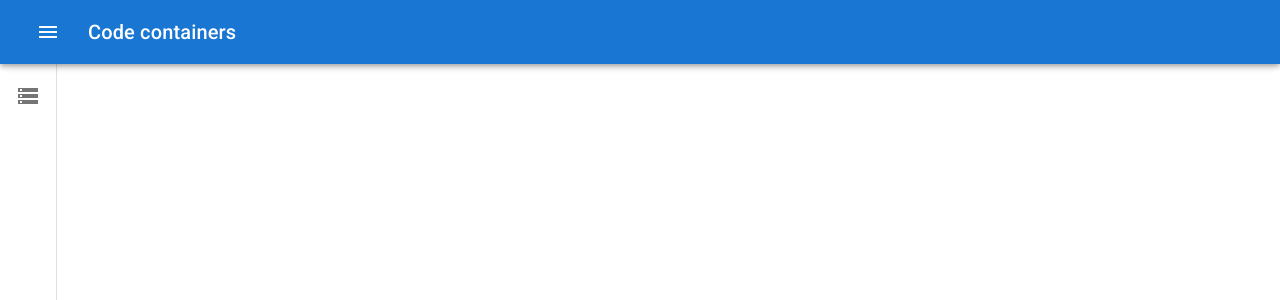
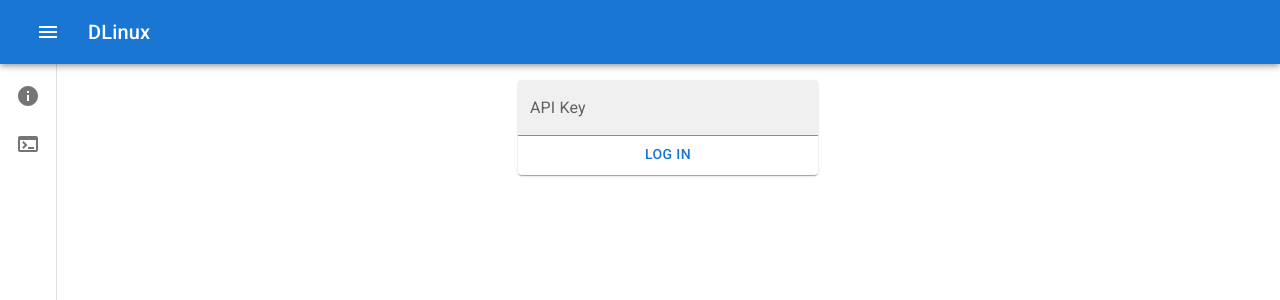
Before and after one commit to CyberL1/dlinux-dashboard, a React (Vite) app: page / in a window 1280 px wide. Shown: the top 300 px of the page. Built offline with nearby package versions, Linux system fonts and the light colour scheme.

Commit message:
feat: connecting to the dlinux api

```diff
--- a/index.html
+++ b/index.html
@@ -4,7 +4,7 @@
     <meta charset="UTF-8" />
     <link rel="icon" type="image/svg+xml" href="/vite.svg" />
     <meta name="viewport" content="width=device-width, initial-scale=1.0" />
-    <title>Code containers</title>
+    <title>DLinux</title>
   </head>
   <body>
     <div id="root"></div>
--- /dev/null
+++ b/src/components/ContainerInfo.tsx
@@ -0,0 +1,25 @@
+import { useEffect, useState } from "react";
+import { Typography } from "@mui/material";
+import { InfoData } from "../types";
+
+export default function ContainerInfo() {
+	const [info, setInfo] = useState<InfoData>();
+
+	useEffect(() => {
+		const updateInfo = async () => {
+			const stats = await fetch(`https://api.ssh.surf/info`, {
+				headers: { "x-ssh-auth": localStorage.getItem("key") },
+			});
+
+			const { data } = await stats.json();
+			setInfo(data);
+		};
+		updateInfo();
+	}, []);
+
+	if (!info) {
+		return "Fetching container info...";
+	}
+
+	return (<Typography>Hostname: {info.name}</Typography>);
+}
--- a/src/components/ContainerStats.tsx
+++ /dev/null
@@ -1,36 +0,0 @@
-import { useEffect, useState } from "react";
-import { ContainerStats as ContainerStatsType } from "dockerode";
-import { Typography } from "@mui/material";
-
-export default function ContainerStats({ id }: { id: string }) {
-  const [stats, setStats] = useState<ContainerStatsType>();
-
-  useEffect(() => {
-    const sse = new EventSource(`/api/containers/${id}/stats`);
-
-    sse.onmessage = ({ data }) => {
-      const parsed = JSON.parse(data);
-      setStats(parsed);
-    };
-
-    return () => {
-      sse.close();
-    };
-  }, []);
-
-  if (!stats) {
-    return "Fetching container stats...";
-  }
-
-  const CPUPercentage =
-    ((stats.cpu_stats.cpu_usage.total_usage -
-      stats.precpu_stats.cpu_usage.total_usage) /
-      (stats.cpu_stats.system_cpu_usage -
-        stats.precpu_stats.system_cpu_usage)) *
-    stats.cpu_stats.online_cpus *
-    100;
-
-  return (
-    <Typography>CPU Usage: {(CPUPercentage || 0).toFixed(2) + "%"}</Typography>
-  );
-}
--- /dev/null
+++ b/src/components/Login.tsx
@@ -0,0 +1,40 @@
+import { Button, Paper, TextField } from "@mui/material";
+import { FormEvent } from "react";
+
+export default function Login() {
+	async function onSubmit(e: FormEvent) {
+		e.preventDefault();
+
+		const formData = new FormData(e.target as HTMLFormElement);
+		const data = Object.fromEntries(formData);
+
+		const hello = await fetch(`https://api.ssh.surf/hello`, {
+			headers: { "x-ssh-auth": data.key },
+		});
+
+		const json = await hello.json();
+
+		if (json.message.startsWith("Hello")) {
+			localStorage.setItem("key", data.key.toString());
+			location.reload();
+		}
+	}
+
+	return (
+		<Paper
+			component="form"
+			autoComplete="off"
+			onSubmit={onSubmit}
+			sx={{
+				display: "flex",
+				flexDirection: "column",
+				margin: "auto",
+				width: 300,
+				height: 95,
+			}}
+		>
+			<TextField label="API Key" type="password" name="key" variant="filled" />
+			<Button type="submit">Log in</Button>
+		</Paper>
+	);
+}
--- a/src/components/WebTerminal.tsx
+++ b/src/components/WebTerminal.tsx
@@ -4,10 +4,12 @@ import { AttachAddon } from "@xterm/addon-attach";
 import { FitAddon } from "@xterm/addon-fit";
 import "@xterm/xterm/css/xterm.css";
 import { useLoaderData } from "react-router";
-import { Container } from "../types";
+import { InfoData } from "../types";
 
 export default function WebTerminal() {
-  const container = useLoaderData() as Container;
+	let container = useLoaderData();
+	container = container.data as InfoData;
+
 	const terminalRef = useRef<HTMLDivElement>(null);
 
 	useEffect(() => {
--- a/src/main.tsx
+++ b/src/main.tsx
@@ -3,13 +3,17 @@ import ReactDOM from "react-dom/client";
 import App from "./pages/App.tsx";
 import "./index.css";
 import { createBrowserRouter, RouterProvider } from "react-router";
-import Containers, {
-  Loader as ContainersLoader,
-} from "./pages/containers/index.tsx";
-import ContainerPage, {
-  Loader as ContainerDataLoader,
-} from "./pages/containers/[name]/index.tsx";
-import TerminalPage from "./pages/containers/[name]/terminal.tsx";
+import ContainerPage from "./pages/container/index.tsx";
+import TerminalPage from "./pages/container/terminal.tsx";
+
+async function loader() {
+	const info = await fetch(`https://api.ssh.surf/info`, {
+		headers: { "x-ssh-auth": localStorage.getItem("key") },
+	});
+
+	const data = await info.json();
+	return data;
+}
 
 const router = createBrowserRouter([
 	{
@@ -18,19 +22,14 @@ const router = createBrowserRouter([
 		errorElement: <App error />,
 		children: [
 			{
-        path: "/containers",
-        element: <Containers />,
-        loader: ContainersLoader,
+				path: "/container",
+				element: <ContainerPage />,
+				loader,
 			},
 			{
-        path: "/containers/:name",
-        element: <ContainerPage />,
-        loader: ContainerDataLoader,
-      },
-      {
-        path: "/containers/:name/terminal",
+				path: "/container/terminal",
 				element: <TerminalPage />,
-        loader: ContainerDataLoader,
+				loader,
 			},
 		],
 	},
--- a/src/pages/App.tsx
+++ b/src/pages/App.tsx
@@ -20,6 +20,7 @@ import * as Icons from "@mui/icons-material";
 import { useState } from "react";
 import { Link, Outlet } from "react-router";
 import ErrorPage from "./Error";
+import Login from "../components/Login";
 
 interface Item {
 	title: string;
@@ -28,7 +29,8 @@ interface Item {
 }
 
 const sidebarItems: Item[] = [
-  { title: "Containers", icon: "Storage", href: "/containers" },
+	{ title: "Info", icon: "Info", href: "/container" },
+	{ title: "Terminal", icon: "Terminal", href: "/container/terminal" },
 ];
 
 const drawerWidth = 240;
@@ -52,7 +54,7 @@ function App({ error }: { error?: boolean }) {
 						<Icons.Menu />
 					</IconButton>
 					<Typography variant="h6" component="div" sx={{ flexGrow: 1 }}>
-            Code containers
+						DLinux
 					</Typography>
 				</Toolbar>
 			</AppBar>
@@ -96,7 +98,7 @@ function App({ error }: { error?: boolean }) {
 				sx={{ p: 2, marginLeft: isOpen ? "240px" : "56px" }}
 			>
 				{error && <ErrorPage />}
-        <Outlet />
+				{localStorage.getItem("key") ? <Outlet /> : <Login />}
 			</Box>
 		</>
 	);
--- /dev/null
+++ b/src/pages/container/index.tsx
@@ -0,0 +1,60 @@
+import { useLoaderData, useRevalidator } from "react-router";
+import { InfoData } from "../../types";
+import { Button, ButtonGroup, Paper, Typography } from "@mui/material";
+import { useState } from "react";
+import ContainerInfo from "../../components/ContainerInfo";
+
+export default function ContainerPage() {
+	let container = useLoaderData();
+	if (!container.data) {
+		return "Container not found";
+	}
+
+	container = container.data as InfoData;
+
+	const revalidator = useRevalidator();
+	const [isPowerStateLocked, setPowerStateLocked] = useState<boolean>();
+
+	return (
+		<Paper square sx={{ padding: 1 }}>
+			<Paper sx={{ display: "flex" }} variant="outlined">
+				<Typography variant="h6" sx={{ flexGrow: 1 }}>
+					Managing: {container.name}
+				</Typography>
+				<ButtonGroup>
+					<Button
+						loading={isPowerStateLocked}
+						onClick={async () => {
+							await switchPowerState(
+								container.state.Status === "running" ? "stop" : "start",
+							);
+						}}
+					>
+						Power {container.state.Status === "running" ? "off" : "on"}
+					</Button>
+					<Button
+						onClick={async () => await switchPowerState("restart")}
+						loading={isPowerStateLocked}
+						disabled={container.state.Status === "exited"}
+					>
+						Restart
+					</Button>
+				</ButtonGroup>
+			</Paper>
+			<ContainerInfo />
+		</Paper>
+	);
+
+	async function switchPowerState(state: string) {
+		setPowerStateLocked(true);
+
+		const res = await fetch(`/api/containers/${container.name}/${state}`, {
+			method: "PUT",
+		});
+
+		if (res.ok) {
+			setPowerStateLocked(false);
+			revalidator.revalidate();
+		}
+	}
+}
--- a/src/pages/containers/[name]/terminal.tsx
+++ b/src/pages/container/terminal.tsx
@@ -1,17 +1,15 @@
 import { useLoaderData } from "react-router";
-import { Container } from "../../../types";
+import { Container } from "../../types";
 import { Paper, Typography } from "@mui/material";
-import WebTerminal from "../../../components/WebTerminal";
+import WebTerminal from "../../components/WebTerminal";
 
-interface Params {
-  name: string;
-}
+export async function Loader() {
+	const info = await fetch(`https://api.ssh.surf/info`, {
+		headers: { "x-ssh-auth": localStorage["key"] },
+	});
 
-export async function Loader({ params }: { params: Params }) {
-  const container = await fetch(`/api/containers/${params.name}`);
-
-  const data = await container.json();
-  return data;
+	const data = await info.json();
+	return data;
 }
 
 export default function TerminalPage() {
--- a/src/pages/containers/[name]/index.tsx
+++ /dev/null
@@ -1,73 +0,0 @@
-import { useLoaderData, useRevalidator } from "react-router";
-import { Container } from "../../../types";
-import { Button, ButtonGroup, Paper, Typography } from "@mui/material";
-import { useState } from "react";
-import ContainerStats from "../../../components/ContainerStats";
-
-interface Params {
-  name: string;
-}
-
-export async function Loader({ params }: { params: Params }) {
-  const container = await fetch(`/api/containers/${params.name}`);
-
-  const data = await container.json();
-  return data;
-}
-
-export default function ContainerPage() {
-  const container = useLoaderData() as Container & { statusCode: number };
-
-  if (container.statusCode === 404) {
-    return "Container not found";
-  }
-
-  const revalidator = useRevalidator();
-  const [isPowerStateLocked, setPowerStateLocked] = useState<boolean>();
-
-  return (
-    <Paper square sx={{ padding: 1 }}>
-      <Paper sx={{ display: "flex" }} variant="outlined">
-        <Typography variant="h6" sx={{ flexGrow: 1 }}>
-          Managing: {container.name}
-        </Typography>
-        <ButtonGroup>
-          <Button href={`/containers/${container.name}/terminal`}>
-            Terminal
-          </Button>
-          <Button
-            loading={isPowerStateLocked}
-            onClick={async () => {
-              await switchPowerState(
-                container.status === "running" ? "stop" : "start",
-              );
-            }}
-          >
-            Power {container.status === "running" ? "off" : "on"}
-          </Button>
-          <Button
-            onClick={async () => await switchPowerState("restart")}
-            loading={isPowerStateLocked}
-            disabled={container.status === "exited"}
-          >
-            Restart
-          </Button>
-        </ButtonGroup>
-      </Paper>
-      <ContainerStats id={container.id} />
-    </Paper>
-  );
-
-  async function switchPowerState(state: string) {
-    setPowerStateLocked(true);
-
-    const res = await fetch(`/api/containers/${container.name}/${state}`, {
-      method: "PUT",
-    });
-
-    if (res.ok) {
-      setPowerStateLocked(false);
-      revalidator.revalidate();
-    }
-  }
-}
--- a/src/pages/containers/index.tsx
+++ /dev/null
@@ -1,55 +0,0 @@
-import { useLoaderData } from "react-router";
-import { Container } from "../../types";
-import {
-  Button,
-  Card,
-  CardActions,
-  CardContent,
-  CardHeader,
-  Grid2 as Grid,
-} from "@mui/material";
-
-export async function Loader() {
-  const containers = await fetch("/api/containers");
-
-  const data = await containers.json();
-  return data;
-}
-
-export default function Containers() {
-  const containers = useLoaderData() as Container[];
-
-  return (
-    <>
-      <Grid container spacing={2}>
-        {containers.map((container) => (
-          <Card key={container.id}>
-            <CardHeader
-              title={container.name}
-              sx={{
-                textOverflow: "elipsis",
-                overflow: "hidden",
-                whiteSpace: "nowrap",
-              }}
-            />
-            <CardContent>
-              Image: {container.image}
-              <br />
-              Status: {container.status}
-            </CardContent>
-            <CardActions>
-              <Button href={`/containers/${container.name}`}>Manage</Button>
-              <Button
-                href={`//${container.name}.${document.location.host}`}
-                target="_blank"
-                disabled={container.status === "exited"}
-              >
-                Open container
-              </Button>
-            </CardActions>
-          </Card>
-        ))}
-      </Grid>
-    </>
-  );
-}
```
Also changed, not shown: src/types.ts (+28 -6 lines). Lines whose indentation alone changed are shown as unchanged.
